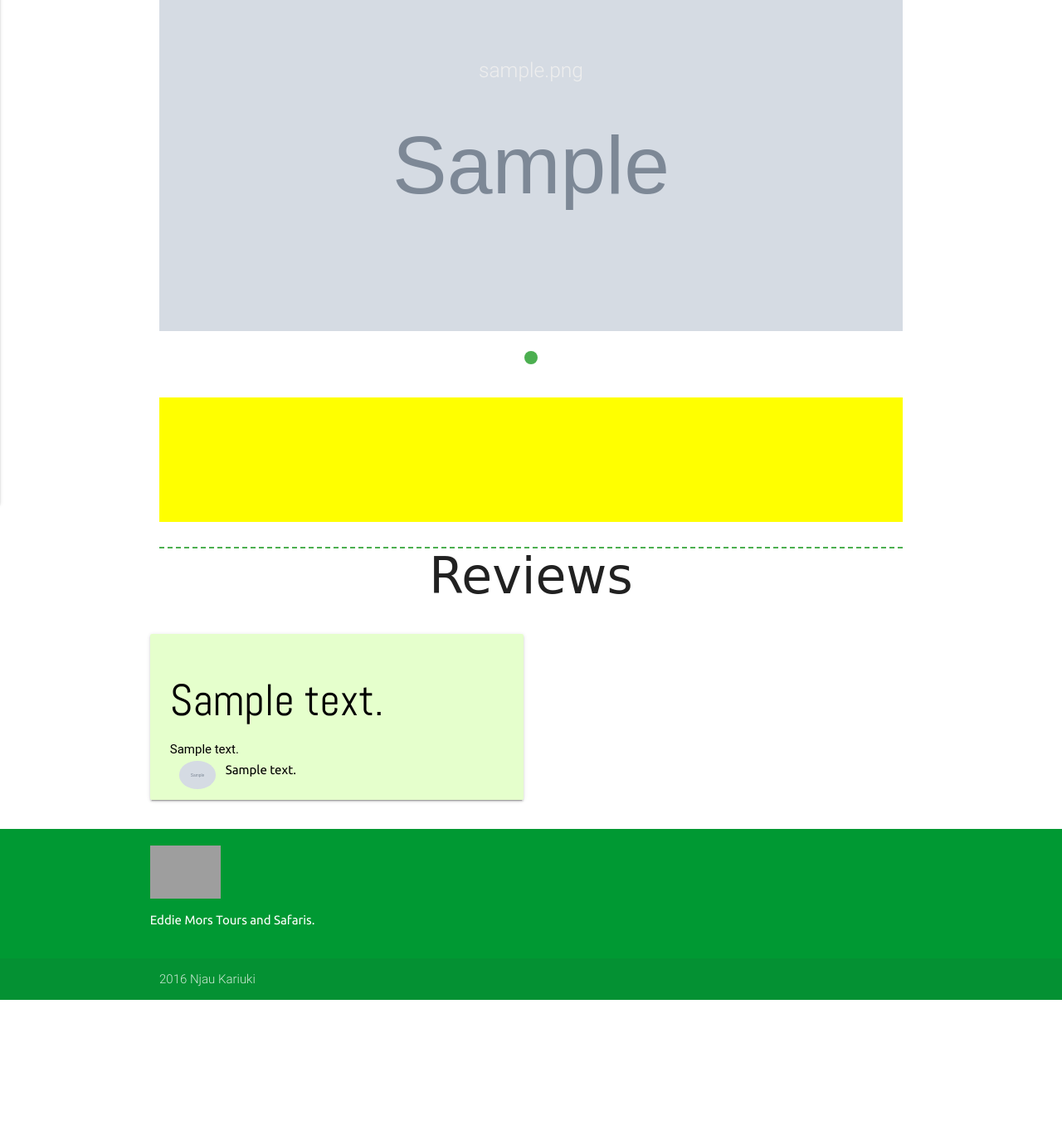
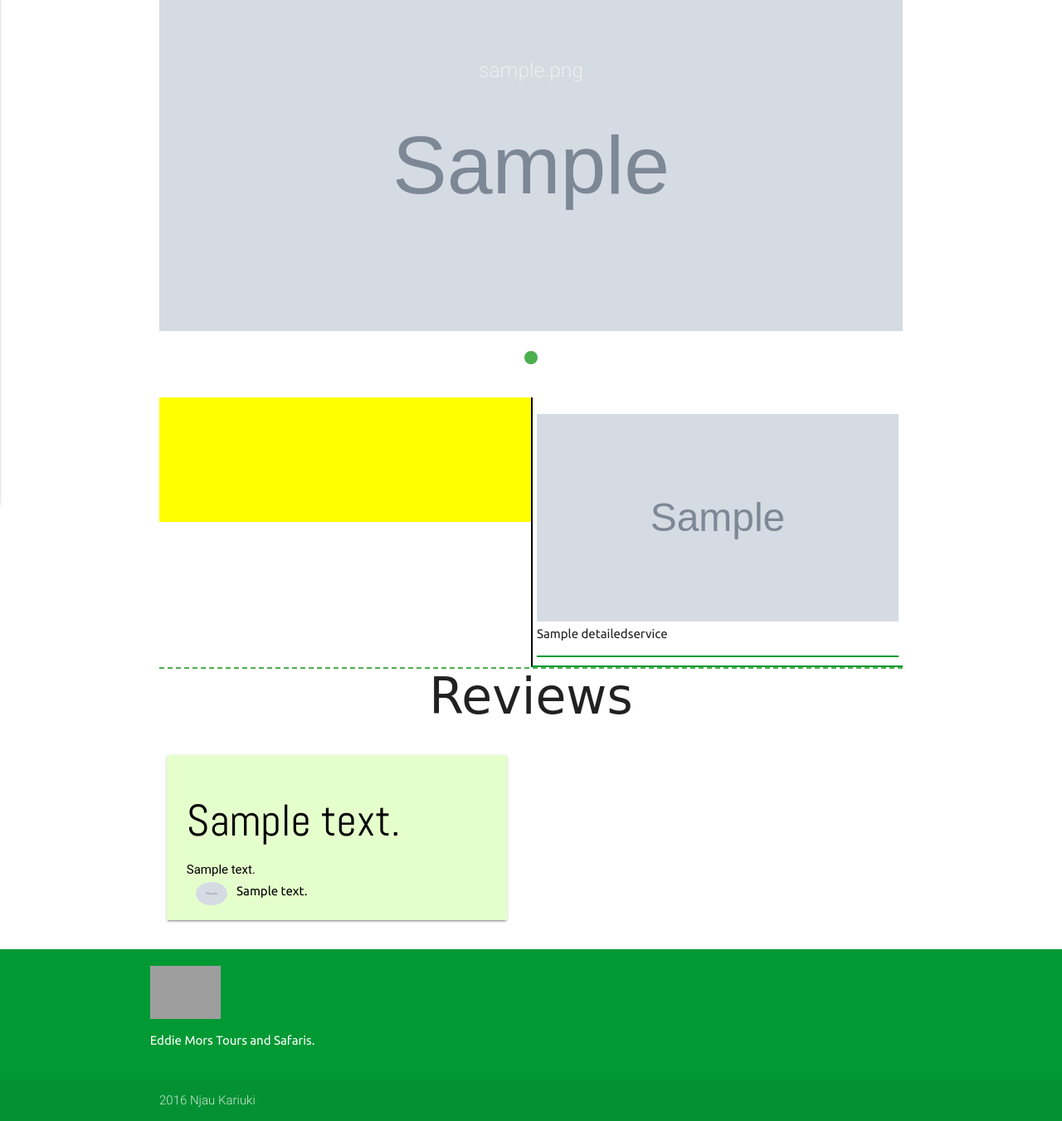
Before and after one commit to njau593/emats, a Django app: page / in a window 1280 px wide. Shown: the part 253-1604 px from the top of the page at 83% size. Before the commit the page ends 1458 px from the top, so only its background shows below. Run offline with Django 3.2, Linux system fonts and the light colour scheme; tables that the repository leaves empty hold one stand-in row (values such as "Sample post"); grey boxes marked "Sample" are stand-in pictures; some libraries are stand-ins or nearby versions; some web fonts are replaced; grey boxes are pictures that could not be loaded.

Commit message:
added homepage offers component

```diff
--- a/gallery/static/css/gallery.css
+++ b/gallery/static/css/gallery.css
@@ -14,4 +14,6 @@ p{
   margin-left: 10px;
   margin-right: 10px;
   position: relative;
+  padding-left: 20px;
+  padding-right: 20px;
 }
--- a/gallery/templates/pages/gallery.html
+++ b/gallery/templates/pages/gallery.html
@@ -9,7 +9,7 @@
 <div class="container">
   <h2>Gallery</h2>
 
-    <div class="col s6 m7 l6">
+    <div class="col s6 m4 l4">
       {% for photos in picha %}
         <div class="row">
           <div class="card">
--- a/home/static/css/home.css
+++ b/home/static/css/home.css
@@ -33,15 +33,34 @@
 }
 
 .methali{
-  clear: both;
-  margin-top: 20px;
-  margin-bottom: 20px;
-  margin-left: 25%;
-  margin-right: 25%;
+  max-height: 150px;
+  width: 50%;
+  float: left;
 }
 
-.carousel{
-  max-height: 150px;
+.offers{
+  width: 50%;
+  float: right;
+  border-left: 2px solid black;
+  padding: 5px;
+  padding-top: 10px;
+  padding-bottom: 10px;
+  border-bottom: 2px solid #009933;
+}
+
+.offers-inner{
+  padding-top: 10px;
+  padding-bottom: 10px;
+  border-bottom: 2px solid #009933;
+}
+
+.offers img{
+  width: 100%;
+  height: 250px;
+}
+
+.offers h6{
+  font-family: 'Ubuntu', cursive;
 }
 
 .rev{
@@ -64,6 +83,8 @@
   position: relative;
   margin-left: 10px;
   margin-right: 10px;
+  padding-left: 20px;
+  padding-right: 20px;
 }
 
 p{
--- a/home/templates/pages/home.html
+++ b/home/templates/pages/home.html
@@ -48,7 +48,7 @@
 
 
 
-  <div class="carousel carousel-slider center" data-indicators="true">
+  <div class="carousel carousel-slider center methali" data-indicators="true">
     {% for methali in misemo %}
       <div class="carousel-item yellow accent-2 black-text" href="#one!">
         <p>{{methali.Proverb}}</p>
@@ -64,6 +64,18 @@
     });
 
     </script>
+  </div>
+
+
+  <div class="offers">
+    {% for o in offer %}
+      <div class="offers-inner">
+        {% if o.service_Image %}
+          <img src="{{o.service_Image.url}}"/>
+        {% endif %}
+        <h6>{{o.service_Title}}<h6>
+      </div>
+    {% endfor %}
   </div>
 
 
--- a/home/views.py
+++ b/home/views.py
@@ -1,6 +1,7 @@
 from django.shortcuts import render
 from .models import aboutUs, Images, Reviews, Proverbs
 from django.utils import timezone
+from products.models import detailedService
 
 # Create your views here.
 
@@ -8,8 +9,10 @@ def home(request):
     photos=Images.objects.all()
     misemo=Proverbs.objects.order_by('-Proverb_creation_date')
     custReview=Reviews.objects.all()
+    offer = detailedService.objects.order_by('-service_CreateDate').all()[:3]
+
     return render(request, 'pages/home.html', {
-        'photos':photos,
+        'photos':photos, 'offer':offer,
         'misemo':misemo, 'custReview':custReview
     })
 
--- a/products/models.py
+++ b/products/models.py
@@ -4,13 +4,11 @@ from django.utils import timezone
 # Create your models here.
 
 class service(models.Model):
-    product_Number = models.IntegerField(null=True, blank=False, auto_created=True)
     product_Title=models.CharField(max_length=50)
     product_Description=models.TextField()
     product_Image=models.ImageField(null=True, blank=True, upload_to='products/images')
 
 class detailedService(models.Model):
-    service_Number = models.IntegerField(null=True, blank=False)
     service_Type=models.ForeignKey(service, on_delete=models.CASCADE, default=None)
     service_Title=models.CharField(max_length=50)
     service_Description=models.TextField()
--- a/products/views.py
+++ b/products/views.py
@@ -15,7 +15,3 @@ def product_detail(request, pk):
     return render(request, 'pages/product_detail.html', {
     'prods':prods, 'det_product':det_product
     })
-
-
-'''det_product=detailedService.objects.all()
-det_product2=detailedService.objects.order_by('service_ToBeDate')'''
```
Also changed, not shown: products/migrations/0008_auto_20160905_1023.py (added).
